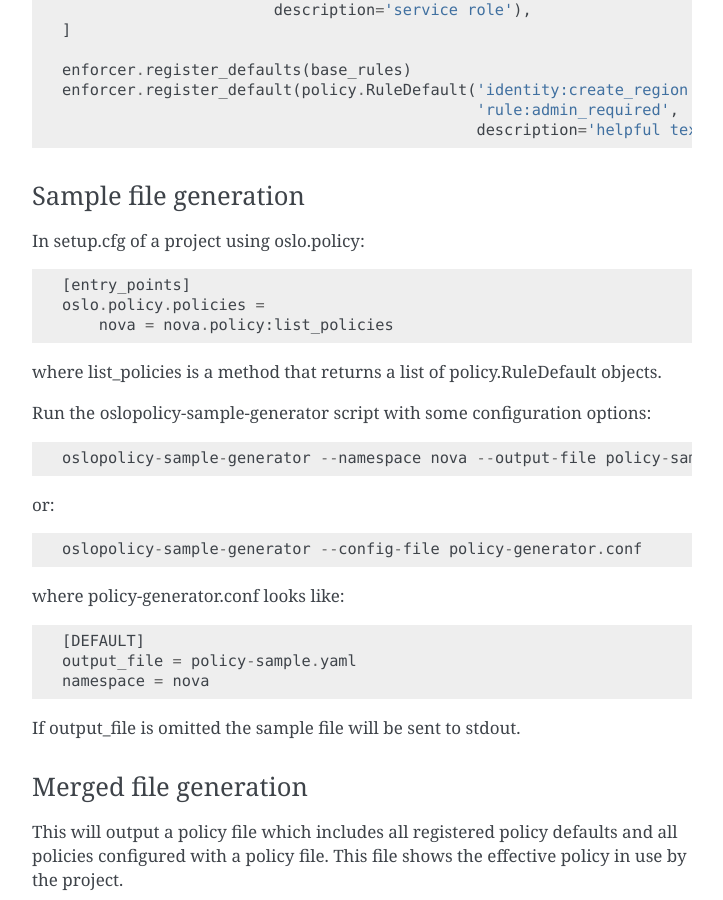
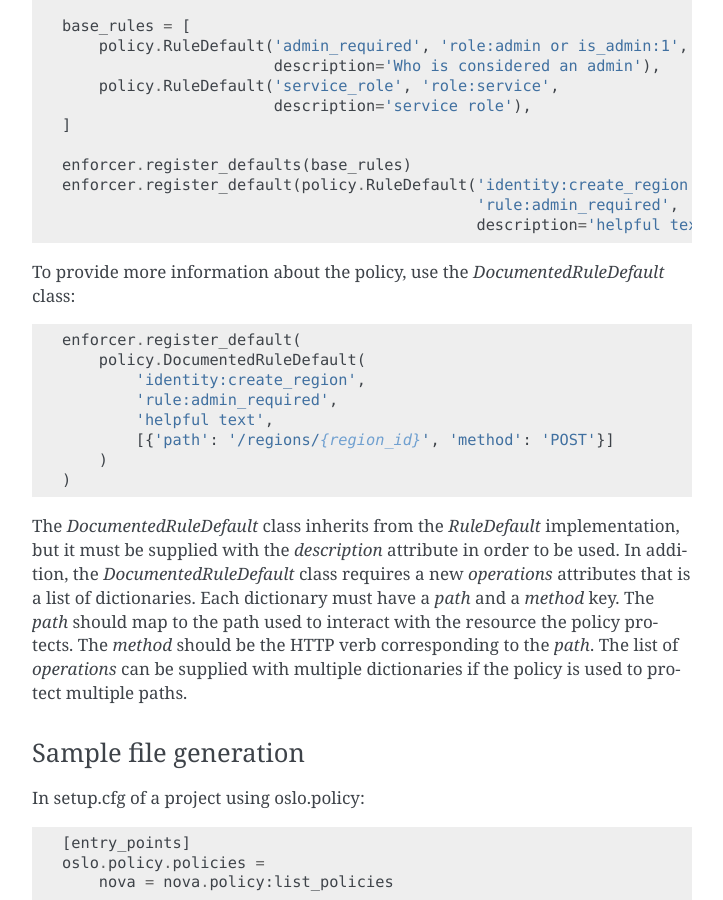
Before and after one commit to sahid/python-oslo.policy, a Sphinx documentation site: the page built from doc/source/usage.rst, in a window 1280 px wide and 900 px high, scrolled down 1443 px. Shown: the whole window, without its empty margins (388-1111 px from the left). Built offline with Sphinx 7.4.7, drawn with Linux system fonts in a browser that asks for light colours; pages that are not in the unit, such as notebooks, are missing from menus; some of the changed text lies outside the part shown.

Commit message:
New upstream version 1.22.0

```diff
--- a/doc/source/usage.rst
+++ b/doc/source/usage.rst
@@ -52,6 +52,11 @@ benefits.
   policies used are registered. The signature of Enforcer.authorize matches
   Enforcer.enforce.
 
+* Projects can register policies as `DocumentedRuleDefault` objects, which
+  require a method and path of the corresponding policy. This helps policy
+  readers understand which path maps to a particular policy ultimately
+  providing better documentation.
+
 * A sample policy file can be generated based on the registered policies
   rather than needing to manually maintain one.
 
@@ -82,6 +87,27 @@ How to register
     enforcer.register_default(policy.RuleDefault('identity:create_region',
                                                  'rule:admin_required',
                                                  description='helpful text'))
+
+To provide more information about the policy, use the `DocumentedRuleDefault`
+class::
+
+    enforcer.register_default(
+        policy.DocumentedRuleDefault(
+            'identity:create_region',
+            'rule:admin_required',
+            'helpful text',
+            [{'path': '/regions/{region_id}', 'method': 'POST'}]
+        )
+    )
+
+The `DocumentedRuleDefault` class inherits from the `RuleDefault`
+implementation, but it must be supplied with the `description` attribute in
+order to be used. In addition, the `DocumentedRuleDefault` class requires a new
+`operations` attributes that is a list of dictionaries. Each dictionary must
+have a `path` and a `method` key. The `path` should map to the path used to
+interact with the resource the policy protects. The `method` should be the HTTP
+verb corresponding to the `path`. The list of `operations` can be supplied with
+multiple dictionaries if the policy is used to protect multiple paths.
 
 Sample file generation
 ----------------------
```
Also changed, not shown: setup.cfg (+9 -3 lines), 16 other files.
